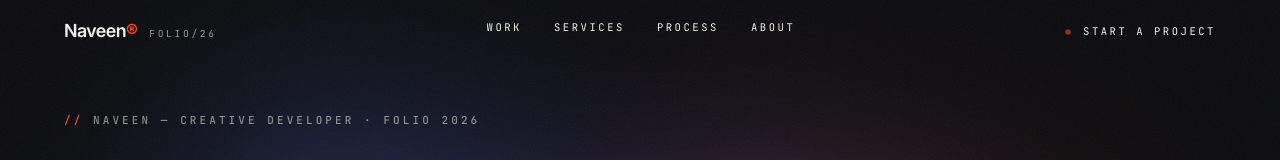
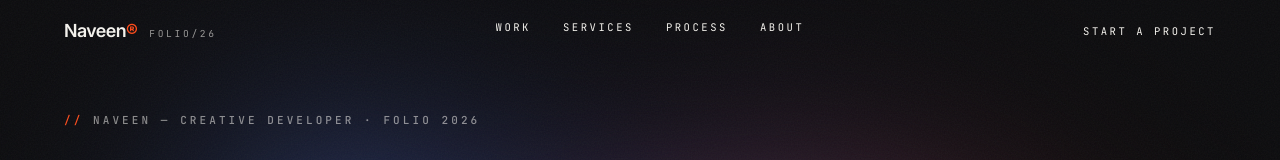
Before and after one commit to naveeneppalapally/portfolio, a Next.js app: page / in a window 1280 px wide. Shown: the top 160 px of the page. Built offline with nearby package versions, Linux system fonts and the light colour scheme; a web font is replaced by a local one.

Commit message:
fix: remove all pulse dot elements across navbar, hero, about

```diff
--- a/src/components/About.tsx
+++ b/src/components/About.tsx
@@ -83,7 +83,6 @@ export default function About() {
                   className="flex items-center gap-2 rounded-full px-3 py-1.5 font-mono text-[0.54rem] uppercase tracking-[0.2em]"
                   style={{ background: 'rgba(243,241,236,0.1)', backdropFilter: 'blur(8px)', color: '#F3F1EC' }}
                 >
-                  <span className="h-1.5 w-1.5 animate-pulse-dot rounded-full" style={{ background: 'var(--accent)' }} />
                   Open for Q3
                 </span>
               </div>
--- a/src/components/Navbar.tsx
+++ b/src/components/Navbar.tsx
@@ -82,12 +82,7 @@ export default function Navbar() {
           className="group flex items-center gap-3 font-mono text-[0.66rem] uppercase tracking-[0.24em] text-[#F3F1EC]"
           data-cursor="link"
         >
-          <span className="relative flex h-1.5 w-1.5">
-            <span
-              className="absolute inline-flex h-full w-full animate-pulse-dot rounded-full"
-              style={{ background: 'var(--accent)' }}
-            />
-          </span>
+
           <span className="link-sweep">
             <span className="ls-a">Start a project</span>
             <span className="ls-b" aria-hidden="true">Start a project</span>
```
